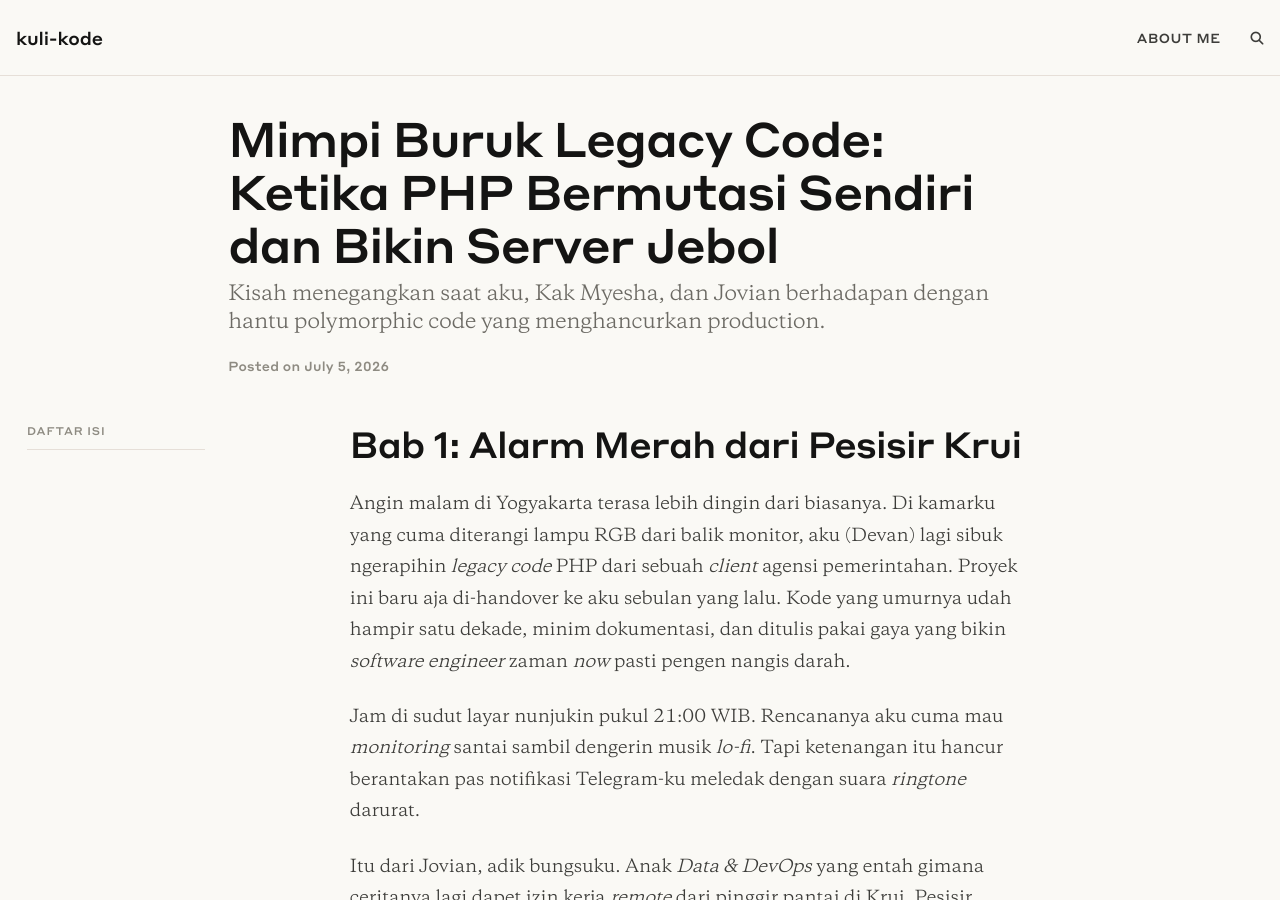
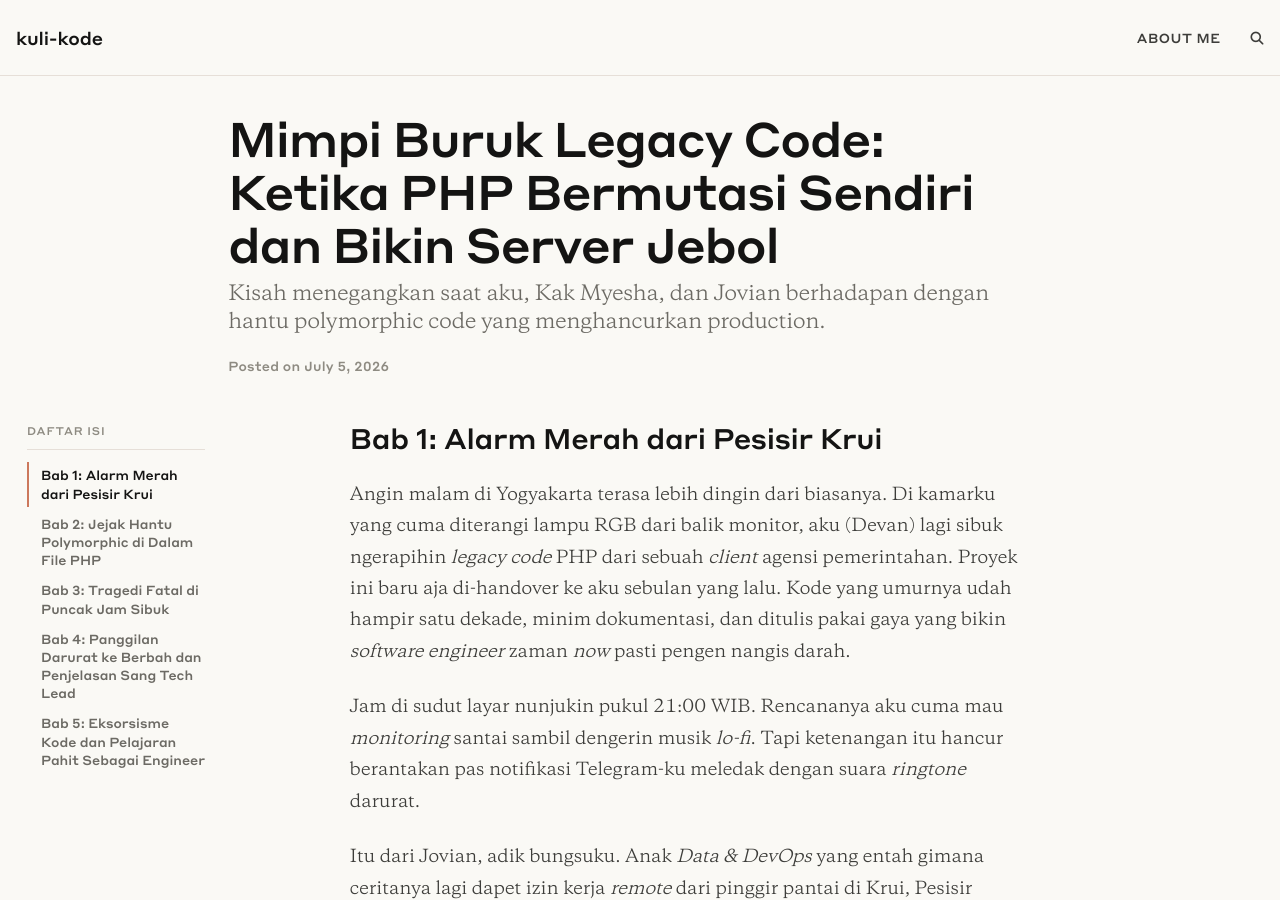
Before and after one commit to khairu-aqsara/khairu-aqsara.github.io, a Jekyll site: the page built from _posts/2026-07-05-hantu-polymorphic-php.md, in a window 1280 px wide and 900 px high. Built offline with Jekyll 4.4.1, drawn with Linux system fonts in a browser that asks for light colours; comment, search, counter and statistics services are not loaded.

Commit message:
fix: change h1 headers to h2 in recent posts

```diff
--- a/_posts/2026-07-05-hantu-polymorphic-php.md
+++ b/_posts/2026-07-05-hantu-polymorphic-php.md
@@ -7,7 +7,7 @@ categories: [Engineering, Security, Story]
 tags: [PHP, Polymorphic Code, Malware, Security, Legacy Code]
 ---
 
-# Bab 1: Alarm Merah dari Pesisir Krui
+## Bab 1: Alarm Merah dari Pesisir Krui
 
 Angin malam di Yogyakarta terasa lebih dingin dari biasanya. Di kamarku yang cuma diterangi lampu RGB dari balik monitor, aku (Devan) lagi sibuk ngerapihin *legacy code* PHP dari sebuah *client* agensi pemerintahan. Proyek ini baru aja di-handover ke aku sebulan yang lalu. Kode yang umurnya udah hampir satu dekade, minim dokumentasi, dan ditulis pakai gaya yang bikin *software engineer* zaman *now* pasti pengen nangis darah.
 
@@ -40,7 +40,7 @@ Detik berikutnya, muncul *alert* baru. MD5 *hash*-nya berubah lagi. Lima detik k
 "Aku nggak tau, Bang. Abang kan yang pegang *backend*-nya! Buruan matiin *web server*-nya sebelum *database* di-dump sama *hacker*-nya!" teriak Jovian dari ujung telepon. Suara deburan ombak Krui di latar belakangnya malah bikin suasana makin horor. Malam itu, aku merasa kayak lagi ada di film *thriller cyber-security*.
 
 
-# Bab 2: Jejak Hantu Polymorphic di Dalam File PHP
+## Bab 2: Jejak Hantu Polymorphic di Dalam File PHP
 
 Aku nggak berani langsung matiin server karena ini web pelayanan publik yang lagi ada *campaign* pendaftaran *online*. Kalau aku *take down* sekarang tanpa bukti kuat, aku bisa kena denda penalti kontrak. Aku harus investigasi dulu.
 
@@ -128,7 +128,7 @@ Otakku berusaha memproses apa yang baru aja aku baca. File PHP ini membaca *sour
 Benar kata Adik. Teknik ini memang sering banget diasosiasikan dengan *malware*. Tapi pertanyaannya, kenapa *developer* sebelumnya naruh kode gila kayak gini di *framework* pelayanan publik?! Sebelum aku sempat mikir lebih jauh, tragedi yang sesungguhnya akhirnya terjadi.
 
 
-# Bab 3: Tragedi Fatal di Puncak Jam Sibuk
+## Bab 3: Tragedi Fatal di Puncak Jam Sibuk
 
 Tepat pukul 21:30 WIB, *campaign* pendaftaran publik dari pihak kementerian disebar lewat *broadcast* WhatsApp ke ribuan warga. Dalam hitungan detik, *traffic* yang tadinya tenang, mendadak meledak. Jumlah *request* per detik (RPS) naik dari 5 menjadi 500.
 
@@ -153,7 +153,7 @@ Aku harus ngebenerin ini secepatnya. Aku ambil file *backup* dari *repository* G
 Dalam kondisi mental yang udah setengah *burnout*, aku memutuskan untuk ngelakuin hal yang selalu aku lakuin kalau otak udah *stuck*: nelpon Kak Myesha.
 
 
-# Bab 4: Panggilan Darurat ke Berbah dan Penjelasan Sang Tech Lead
+## Bab 4: Panggilan Darurat ke Berbah dan Penjelasan Sang Tech Lead
 
 Aku mendial nomor Kak Myesha lewat Telegram. Kakak perempuanku yang satu ini adalah seorang *Tech Lead* *backend* di salah satu perusahaan *unicorn*. Kebetulan *weekend* ini dia lagi ambil cuti dan pulang kampung ke rumah nenek di daerah Berbah, Sleman, Yogyakarta—nggak terlalu jauh dari kosanku, tapi aku nggak mungkin nyetir ke sana dalam kondisi server lagi berdarah-darah.
 
@@ -182,7 +182,7 @@ Kak Myesha mulai ngejelasin pelan-pelan layaknya ngajar di kelas kampus. "Kalian
 Penjelasan Kak Myesha bikin pikiranku langsung jernih. Pantas saja semuanya jadi berantakan. Ini murni masalah salah kaprah *engineering*. "Terus solusinya gimana, Kak? Aku apus aja kan fungsi mutasinya?"
 
 
-# Bab 5: Eksorsisme Kode dan Pelajaran Pahit Sebagai Engineer
+## Bab 5: Eksorsisme Kode dan Pelajaran Pahit Sebagai Engineer
 
 "Iya, basmi habis fungsi `mutate_self()` itu," instruksi Kak Myesha tegas. "Kalau klien butuh proteksi IP atau *obfuscation*, pakai *tools obfuscator* PHP sungguhan di fase *build* sebelum di-*deploy*, bukan ngubah kode secara *runtime* pakai PHP *built-in function*. Dan satu lagi, Devan..."
 
```
Also changed, not shown: _posts/2026-07-05-tragedi-flash-sale-sleman-redis.md (+5 -5 lines).
